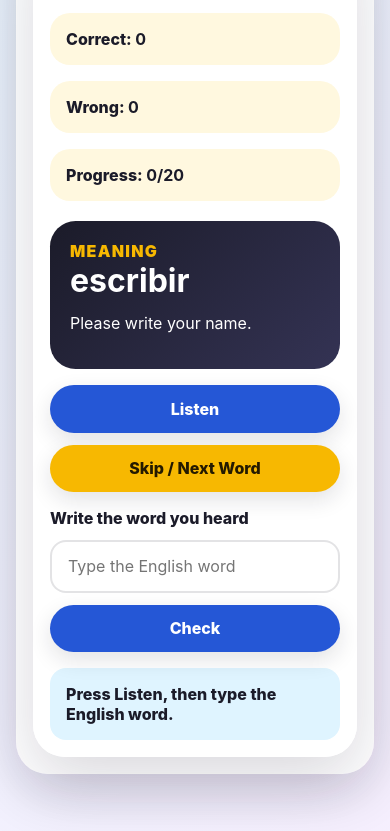
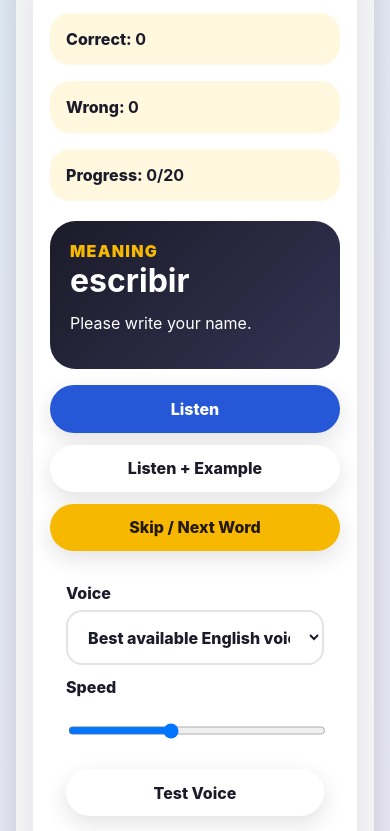
Before and after one commit to avismael/spellinBee, a website: page index.html in a window 390 px wide. Both pictures are taken after a click on the button "Listen". Shown: the part 1856-2687 px from the top of the page. Drawn offline with Linux system fonts and the light colour scheme.

Commit message:
Improve speech synthesis controls

```diff
--- a/app.js
+++ b/app.js
@@ -5,6 +5,8 @@
   ];
 
   const STORAGE_KEY = "spellingBeeInseMistakes";
+  const VOICE_SETTINGS_KEY = "spellingBeeInseVoiceSettings";
+  const PREFERRED_VOICE_NAMES = ["natural", "online", "neural", "google", "microsoft", "zira", "aria", "jenny", "samantha", "daniel"];
 
   const state = {
     words: [],
@@ -23,7 +25,11 @@
     currentTeamIndex: 0,
     competitionWord: null,
     timerId: null,
-    secondsLeft: 60
+    secondsLeft: 60,
+    voices: [],
+    selectedVoiceName: "",
+    voiceRate: 0.78,
+    voicePitch: 1.02
   };
 
   function normalizeAnswer(value) {
@@ -92,6 +98,50 @@
     return [...mistakes, word];
   }
 
+  function scoreVoice(voice) {
+    const name = `${voice.name || ""} ${voice.voiceURI || ""}`.toLowerCase();
+    const lang = String(voice.lang || "").toLowerCase();
+    if (!lang.startsWith("en")) return -1;
+
+    const qualityScore = PREFERRED_VOICE_NAMES.reduce((score, keyword, index) => {
+      return name.includes(keyword) ? Math.max(score, 30 - index) : score;
+    }, 0);
+    const localeScore = lang === "en-us" ? 10 : lang === "en-gb" ? 8 : 5;
+    const localScore = voice.localService ? 2 : 4;
+    return qualityScore + localeScore + localScore;
+  }
+
+  function findBestVoice(voices, selectedVoiceName) {
+    if (!Array.isArray(voices) || !voices.length) return null;
+    const selected = voices.find((voice) => voice.name === selectedVoiceName);
+    if (selected) return selected;
+
+    return voices
+      .filter((voice) => scoreVoice(voice) >= 0)
+      .sort((a, b) => scoreVoice(b) - scoreVoice(a))[0] || voices[0];
+  }
+
+  function buildSpeechText(word, includeExample) {
+    if (!word) return "";
+    return includeExample && word.example ? `${word.word}. ${word.example}` : word.word;
+  }
+
+  function readVoiceSettings(storage) {
+    try {
+      const settings = JSON.parse(storage.getItem(VOICE_SETTINGS_KEY) || "{}");
+      return {
+        selectedVoiceName: settings.selectedVoiceName || "",
+        voiceRate: Number(settings.voiceRate || 0.78)
+      };
+    } catch (_error) {
+      return { selectedVoiceName: "", voiceRate: 0.78 };
+    }
+  }
+
+  function writeVoiceSettings(storage, settings) {
+    storage.setItem(VOICE_SETTINGS_KEY, JSON.stringify(settings));
+  }
+
   function getElements() {
     return {
       panels: document.querySelectorAll(".panel"),
@@ -101,7 +151,11 @@
       levelSelect: document.getElementById("level-select"),
       newRoundBtn: document.getElementById("new-round-btn"),
       listenBtn: document.getElementById("listen-btn"),
+      listenContextBtn: document.getElementById("listen-context-btn"),
       nextWordBtn: document.getElementById("next-word-btn"),
+      voiceSelect: document.getElementById("voice-select"),
+      voiceRate: document.getElementById("voice-rate"),
+      testVoiceBtn: document.getElementById("test-voice-btn"),
       answerForm: document.getElementById("answer-form"),
       answerInput: document.getElementById("answer-input"),
       feedback: document.getElementById("feedback"),
@@ -135,16 +189,26 @@
     };
   }
 
-  function speak(text) {
+  function speak(text, options = {}) {
     if (!text || typeof window === "undefined" || !window.speechSynthesis) {
       return false;
     }
     window.speechSynthesis.cancel();
     const utterance = new SpeechSynthesisUtterance(text);
     utterance.lang = "en-US";
-    utterance.rate = 0.82;
+    utterance.rate = Number(options.rate || state.voiceRate || 0.78);
+    utterance.pitch = Number(options.pitch || state.voicePitch || 1.02);
+    const voice = findBestVoice(state.voices, state.selectedVoiceName);
+    if (voice) {
+      utterance.voice = voice;
+      utterance.lang = voice.lang || "en-US";
+    }
     window.speechSynthesis.speak(utterance);
     return true;
+  }
+
+  function speakWord(word, includeExample = false) {
+    return speak(buildSpeechText(word, includeExample));
   }
 
   function setFeedback(elements, message, type) {
@@ -166,6 +230,31 @@
     populateSelect(elements.categorySelect, getUniqueValues(state.words, "category"), "categories");
     populateSelect(elements.unitSelect, getUniqueValues(state.words, "unit"), "units");
     populateSelect(elements.levelSelect, getUniqueValues(state.words, "level"), "levels");
+  }
+
+  function renderVoices(elements) {
+    const previousValue = elements.voiceSelect.value || state.selectedVoiceName;
+    const englishVoices = state.voices.filter((voice) => scoreVoice(voice) >= 0).sort((a, b) => scoreVoice(b) - scoreVoice(a));
+    elements.voiceSelect.innerHTML = `<option value="">Best available English voice</option>`;
+
+    englishVoices.forEach((voice) => {
+      const option = document.createElement("option");
+      option.value = voice.name;
+      option.textContent = `${voice.name} (${voice.lang})`;
+      elements.voiceSelect.appendChild(option);
+    });
+
+    elements.voiceSelect.value = englishVoices.some((voice) => voice.name === previousValue) ? previousValue : "";
+  }
+
+  function loadBrowserVoices(elements) {
+    if (!window.speechSynthesis) return;
+    state.voices = window.speechSynthesis.getVoices();
+    renderVoices(elements);
+    window.speechSynthesis.onvoiceschanged = () => {
+      state.voices = window.speechSynthesis.getVoices();
+      renderVoices(elements);
+    };
   }
 
   function currentFilters(elements) {
@@ -260,7 +349,7 @@
       const listenButton = document.createElement("button");
       listenButton.type = "button";
       listenButton.textContent = "Listen";
-      listenButton.addEventListener("click", () => speak(word.word));
+      listenButton.addEventListener("click", () => speakWord(word));
       card.appendChild(listenButton);
       container.appendChild(card);
     });
@@ -322,7 +411,7 @@
     state.roundWordIds = result.usedIds;
     startTimer(elements);
     if (state.competitionWord) {
-      speak(state.competitionWord.word);
+      speakWord(state.competitionWord);
     }
   }
 
@@ -394,7 +483,17 @@
       });
     });
     elements.newRoundBtn.addEventListener("click", () => startNewRound(elements));
-    elements.listenBtn.addEventListener("click", () => speak(state.currentWord?.word));
+    elements.listenBtn.addEventListener("click", () => speakWord(state.currentWord));
+    elements.listenContextBtn.addEventListener("click", () => speakWord(state.currentWord, true));
+    elements.voiceSelect.addEventListener("change", () => {
+      state.selectedVoiceName = elements.voiceSelect.value;
+      writeVoiceSettings(window.localStorage, { selectedVoiceName: state.selectedVoiceName, voiceRate: state.voiceRate });
+    });
+    elements.voiceRate.addEventListener("input", () => {
+      state.voiceRate = Number(elements.voiceRate.value);
+      writeVoiceSettings(window.localStorage, { selectedVoiceName: state.selectedVoiceName, voiceRate: state.voiceRate });
+    });
+    elements.testVoiceBtn.addEventListener("click", () => speak("Beautiful. My teacher is kind."));
     elements.nextWordBtn.addEventListener("click", () => chooseNextPracticeWord(elements));
     elements.answerForm.addEventListener("submit", (event) => {
       event.preventDefault();
@@ -416,7 +515,7 @@
     });
     elements.resetCompetitionBtn.addEventListener("click", () => resetCompetition(elements));
     elements.competitionWordBtn.addEventListener("click", () => chooseCompetitionWord(elements));
-    elements.competitionListenBtn.addEventListener("click", () => speak(state.competitionWord?.word));
+    elements.competitionListenBtn.addEventListener("click", () => speakWord(state.competitionWord));
     elements.pointsButtons.forEach((button) => {
       button.addEventListener("click", () => awardCompetitionPoints(elements, Number(button.dataset.points)));
     });
@@ -438,6 +537,10 @@
 
   async function init() {
     const elements = getElements();
+    const voiceSettings = readVoiceSettings(window.localStorage);
+    state.selectedVoiceName = voiceSettings.selectedVoiceName;
+    state.voiceRate = voiceSettings.voiceRate;
+    elements.voiceRate.value = state.voiceRate;
     state.words = await loadWords();
     state.mistakes = readMistakes(window.localStorage);
     renderFilters(elements);
@@ -446,6 +549,7 @@
     renderWordBank(elements);
     renderMistakes(elements);
     renderCompetition(elements);
+    loadBrowserVoices(elements);
     startNewRound(elements);
   }
 
@@ -456,6 +560,8 @@
   if (typeof module !== "undefined") {
     module.exports = {
       addMistake,
+      buildSpeechText,
+      findBestVoice,
       filterWords,
       getUniqueValues,
       getWinner,
@@ -463,8 +569,12 @@
       normalizeAnswer,
       readMistakes,
       scoreCompetitionAnswer,
+      scoreVoice,
       selectNextWord,
       writeMistakes,
+      writeVoiceSettings,
+      readVoiceSettings,
+      VOICE_SETTINGS_KEY,
       STORAGE_KEY
     };
   }
--- a/index.html
+++ b/index.html
@@ -84,7 +84,22 @@
 
           <div class="listen-actions">
             <button class="primary" type="button" id="listen-btn">Listen</button>
+            <button type="button" id="listen-context-btn">Listen + Example</button>
             <button class="secondary" type="button" id="next-word-btn">Skip / Next Word</button>
+          </div>
+
+          <div class="voice-controls" aria-label="Voice settings">
+            <label>
+              Voice
+              <select id="voice-select">
+                <option value="">Best available English voice</option>
+              </select>
+            </label>
+            <label>
+              Speed
+              <input id="voice-rate" type="range" min="0.65" max="1" value="0.78" step="0.01">
+            </label>
+            <button type="button" id="test-voice-btn">Test Voice</button>
           </div>
 
           <form class="answer-form" id="answer-form">
--- a/styles.css
+++ b/styles.css
@@ -122,6 +122,17 @@ footer {
   display: flex;
   flex-wrap: wrap;
   gap: 0.75rem;
+}
+
+.voice-controls {
+  display: grid;
+  grid-template-columns: minmax(220px, 1fr) minmax(180px, 0.45fr) auto;
+  gap: 0.75rem;
+  align-items: end;
+  margin: 1rem 0;
+  padding: 1rem;
+  border-radius: 1.25rem;
+  background: rgba(255, 255, 255, 0.72);
 }
 
 .hero-grid {
@@ -376,7 +387,8 @@ footer {
 
   .controls-grid,
   .score-strip,
-  .points-grid {
+  .points-grid,
+  .voice-controls {
     grid-template-columns: repeat(2, minmax(0, 1fr));
   }
 }
@@ -387,6 +399,7 @@ footer {
   .listen-actions button,
   .manual-actions button,
   .mistake-actions button,
+  .voice-controls button,
   .answer-row button,
   .controls-grid button {
     width: 100%;
@@ -395,6 +408,7 @@ footer {
   .controls-grid,
   .score-strip,
   .points-grid,
+  .voice-controls,
   .answer-row {
     grid-template-columns: 1fr;
   }
```
Also changed, not shown: tests/app.test.js (+34 -0 lines).
